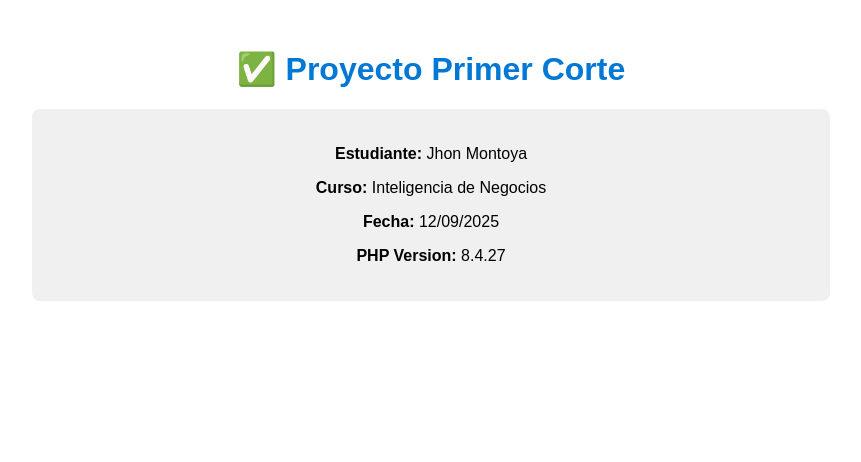
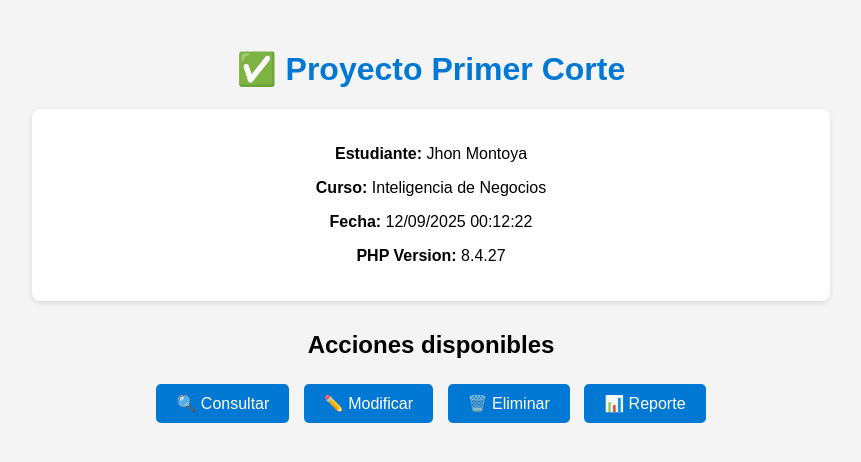
Before and after one commit to Jhomontoya/ProyectoPrimerCorte, a PHP site: page / in a window 1280 px wide. Shown: the top 462 px of the page, without its empty margins (209-1070 px from the left). Run offline with PHP 8.4, Linux system fonts and the light colour scheme.

Commit message:
index.php

```diff
--- a/index.php
+++ b/index.php
@@ -4,9 +4,12 @@
     <meta charset="UTF-8">
     <title>Proyecto Primer Corte</title>
     <style>
-        body { font-family: Arial, sans-serif; text-align: center; margin-top: 50px; }
+        body { font-family: Arial, sans-serif; text-align: center; margin-top: 50px; background: #f4f4f4; }
         h1 { color: #0078D4; }
-        .info { background: #f0f0f0; padding: 20px; margin: 20px auto; width: 60%; border-radius: 8px; }
+        .info { background: #fff; padding: 20px; margin: 20px auto; width: 60%; border-radius: 8px; box-shadow: 0 2px 5px rgba(0,0,0,0.1); }
+        .actions { margin: 30px auto; width: 60%; }
+        button { padding: 10px 20px; margin: 5px; font-size: 16px; cursor: pointer; background: #0078D4; color: white; border: none; border-radius: 5px; }
+        button:hover { background: #005a9e; }
     </style>
 </head>
 <body>
@@ -14,8 +17,16 @@
     <div class="info">
         <p><strong>Estudiante:</strong> Jhon Montoya</p>
         <p><strong>Curso:</strong> Inteligencia de Negocios</p>
-        <p><strong>Fecha:</strong> <?php echo date('d/m/Y'); ?></p>
+        <p><strong>Fecha:</strong> <?php echo date('d/m/Y H:i:s'); ?></p>
         <p><strong>PHP Version:</strong> <?php echo phpversion(); ?></p>
+    </div>
+
+    <div class="actions">
+        <h2>Acciones disponibles</h2>
+        <button onclick="alert('Función: Consultar datos')">🔍 Consultar</button>
+        <button onclick="alert('Función: Modificar datos')">✏️ Modificar</button>
+        <button onclick="alert('Función: Eliminar datos')">🗑️ Eliminar</button>
+        <button onclick="alert('Función: Generar reporte')">📊 Reporte</button>
     </div>
 </body>
 </html>
```
